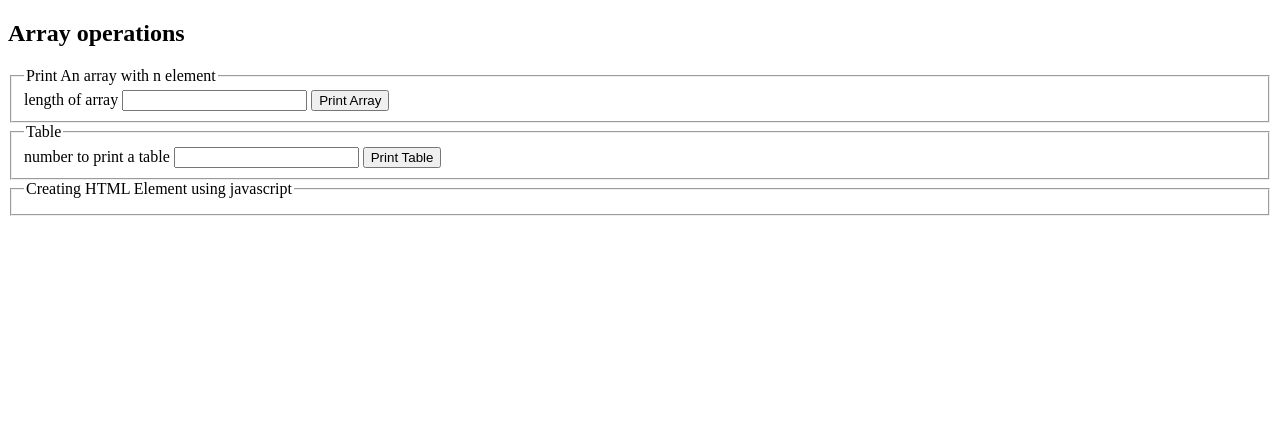
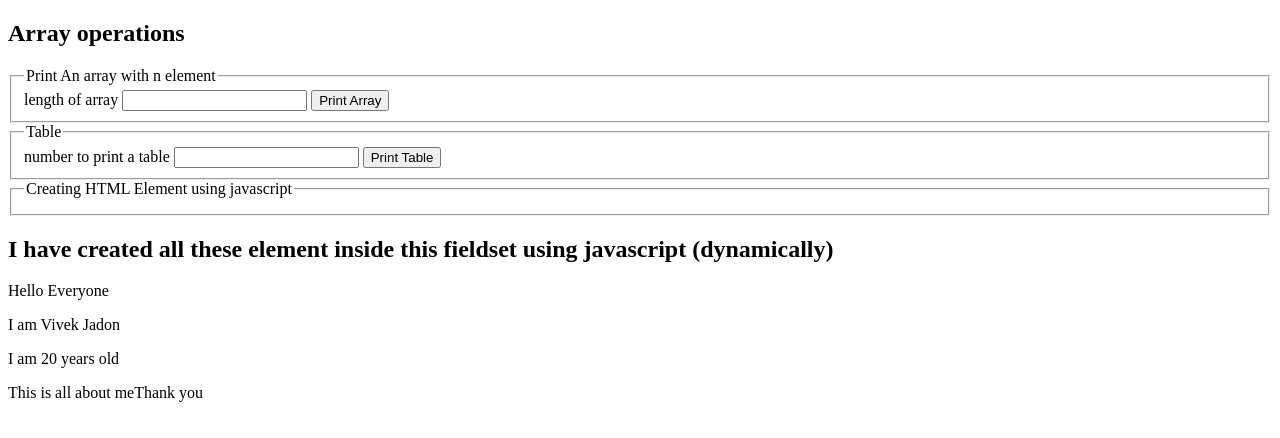
Before and after one commit to VivekJado/tutorial-vivek, a plain HTML site: page 02-array-operations.html in a window 1280 px wide. Drawn offline with Linux system fonts and the light colour scheme.

Commit message:
create html element using javascript

```diff
--- a/02-array-operations.html
+++ b/02-array-operations.html
@@ -26,6 +26,7 @@
 
     <fieldset>
         <legend>Creating HTML Element using javascript</legend>
+
     </fieldset>
 
 
@@ -61,20 +62,50 @@
 
 //#region
 
-function printTable(){
-    let container = document.querySelector(".result-container");
-    let tb = document.querySelector("#numberToTable").value;
-    let result;
-    for ( index = 1; index <= 10; index++) {
-        // console.log(`${tb} * ${index} = ${tb*index}`);
+// function printTable(){
+//     let container = document.querySelector(".result-container");
+//     let tb = document.querySelector("#numberToTable").value;
+//     let result;
+//     for ( index = 1; index <= 10; index++) {
+//         // console.log(`${tb} * ${index} = ${tb*index}`);
 
-        let divRes = document.createElement("div");
-        divRes.innerText = `${tb} * ${index} = ${tb*index}`;
-        container.appendChild(divRes);
+//         let divRes = document.createElement("div");
+//         divRes.innerText = `${tb} * ${index} = ${tb*index}`;
+//         container.appendChild(divRes);
 
-    }
-}
+//     }
+// }
 
+
+//#endregion
+
+
+//#region
+    let bd = document.querySelector("body");
+    let h2 = document.createElement("h2");
+    h2.innerText = "I have created all these element inside this fieldset using javascript (dynamically)";
+    bd.appendChild(h2);
+    let div1 = document.createElement("div");
+    let para1 = document.createElement("p");
+    let para2 = document.createElement("p");
+    let para3 = document.createElement("p");
+    let span1 = document.createElement("span");
+    let span2 = document.createElement("span");
+    para1.innerText = "Hello Everyone";
+    para2.innerText = "I am Vivek Jadon"
+    para3.innerText = "I am 20 years old";
+    span1.innerText = "This is all about me";
+    span2.innerText = "Thank you";
+    div1.appendChild(para1);
+    div1.appendChild(para2);
+    div1.appendChild(para3);
+    div1.appendChild(span1);
+    div1.appendChild(span2);
+    bd.appendChild(div1);
+//#endregion
+
+
+//#region
 
 //#endregion
 
```
Also changed, not shown: 01-string-operations.html (+7 -5 lines).
